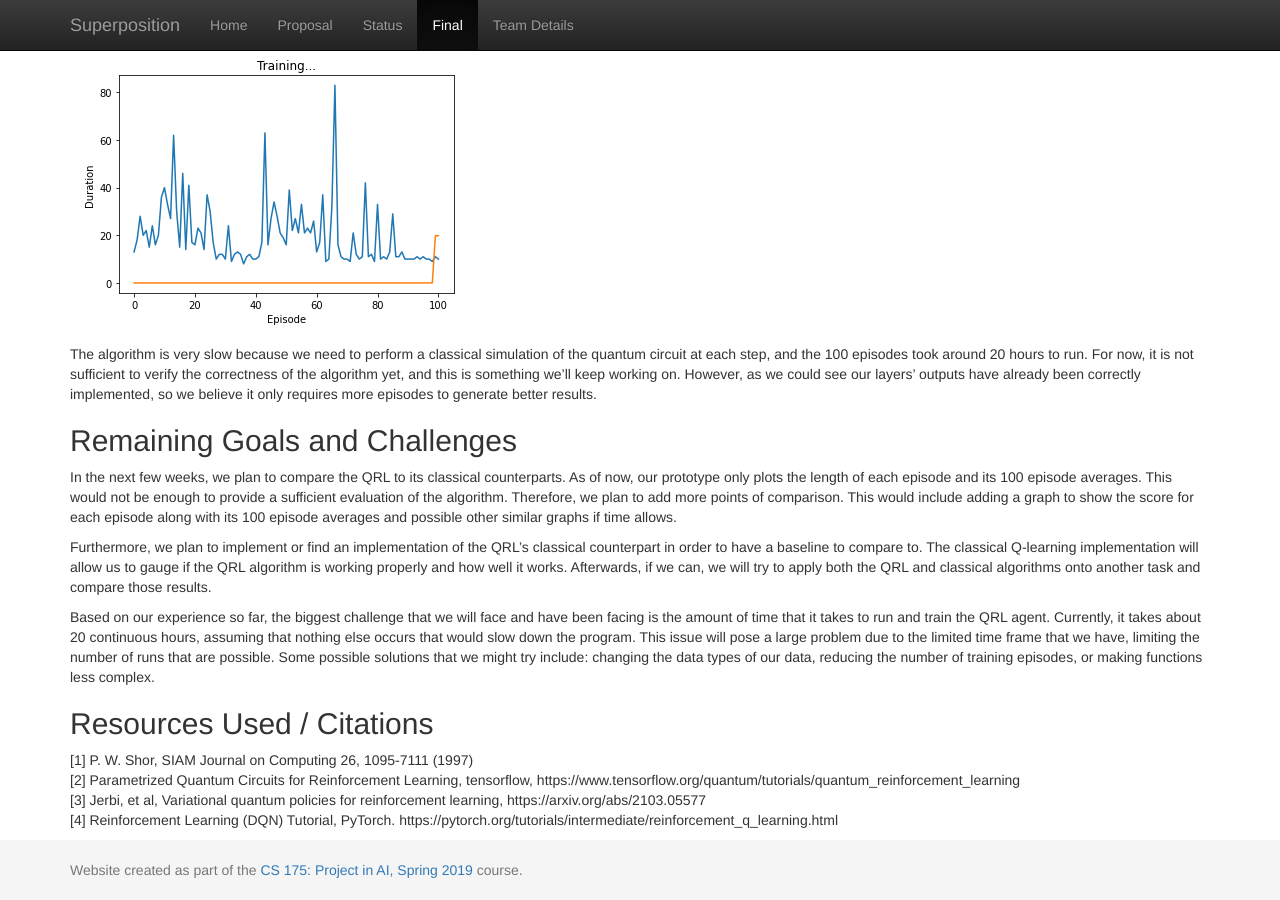
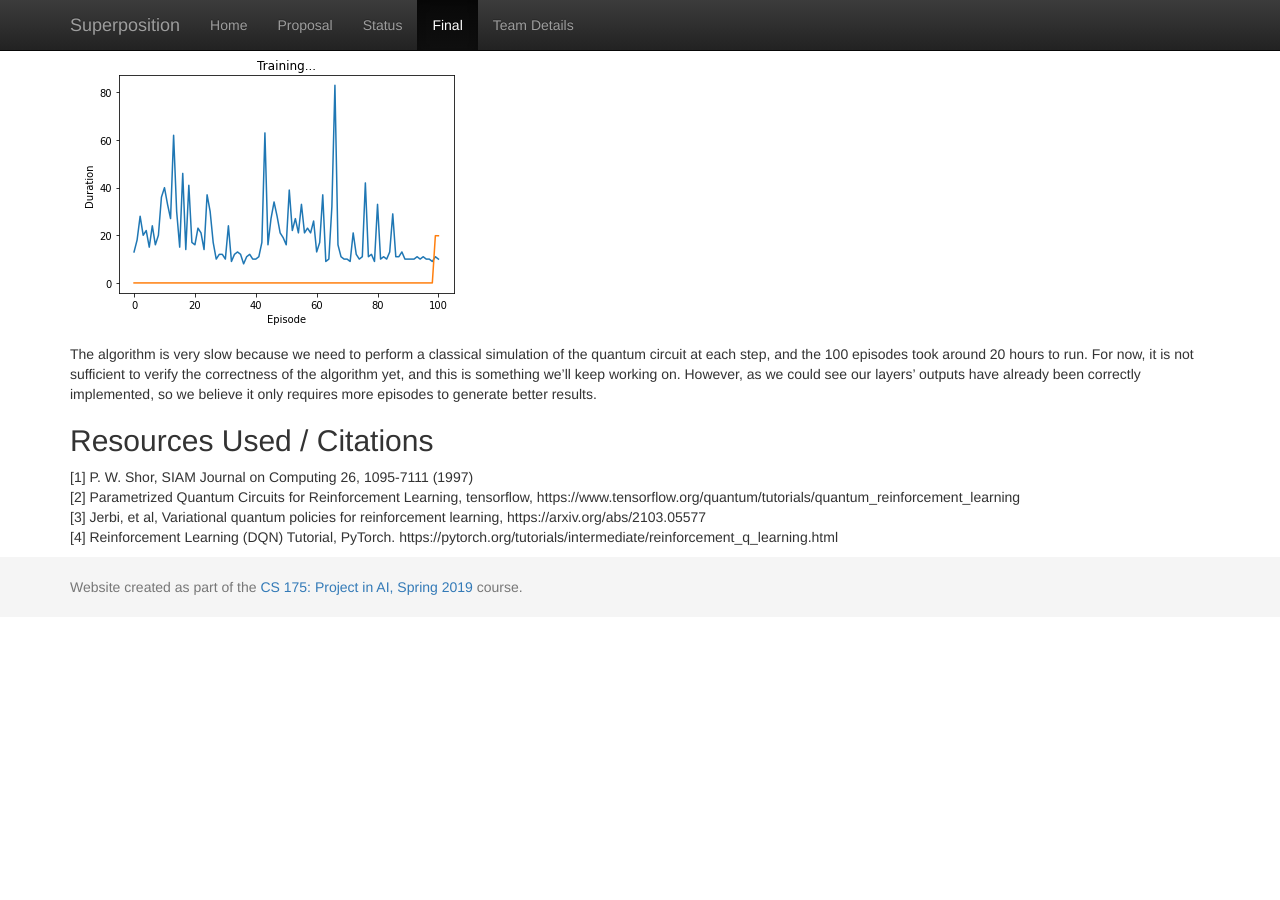
Before and after one commit to fvelasquez12/Superposition, a Jekyll site: the page built from docs/final.md, in a window 1280 px wide and 900 px high, scrolled down 7299 px. Built offline with Jekyll 4.4.1, drawn with Linux system fonts in a browser that asks for light colours; after the commit the page ends 7916 px from its top, so only the background shows below that.

Commit message:
Update final.md

```diff
--- a/docs/final.md
+++ b/docs/final.md
@@ -82,15 +82,6 @@ However, as the training continues, the overall positive trend didn’t seem to
 
 The algorithm is very slow because we need to perform a classical simulation of the quantum circuit at each step, and the 100 episodes took around 20 hours to run. For now, it is not sufficient to verify the correctness of the algorithm yet, and this is something we’ll keep working on. However, as we could see our layers' outputs have already been correctly implemented, so we believe it only requires more episodes to generate better results.
 
-
-## Remaining Goals and Challenges
-In the next few weeks, we plan to compare the QRL to its classical counterparts. As of now, our prototype only plots the length of each episode and its 100 episode averages. This would not be enough to provide a sufficient evaluation of the algorithm. Therefore, we plan to add more points of comparison. This would include adding a graph to show the score for each episode along with its 100 episode averages and possible other similar graphs if time allows.
-
-Furthermore, we plan to implement or find an implementation of the QRL’s classical counterpart in order to have a baseline to compare to. The classical Q-learning implementation will allow us to gauge if the QRL algorithm is working properly and how well it works. Afterwards, if we can, we will try to apply both the QRL and classical algorithms onto another task and compare those results.
-
-Based on our experience so far, the biggest challenge that we will face and have been facing is the amount of time that it takes to run and train the QRL agent. Currently, it takes about 20 continuous hours, assuming that nothing else occurs that would slow down the program. This issue will pose a large problem due to the limited time frame that we have, limiting the number of runs that are possible. Some possible solutions that we might try include: changing the data types of our data, reducing the number of training episodes, or making functions less complex.
-
-
 ## Resources Used / Citations
 [1] P. W. Shor, SIAM Journal on Computing 26, 1095-7111 (1997) \
 [2] Parametrized Quantum Circuits for Reinforcement Learning, tensorflow, https://www.tensorflow.org/quantum/tutorials/quantum_reinforcement_learning \
```
